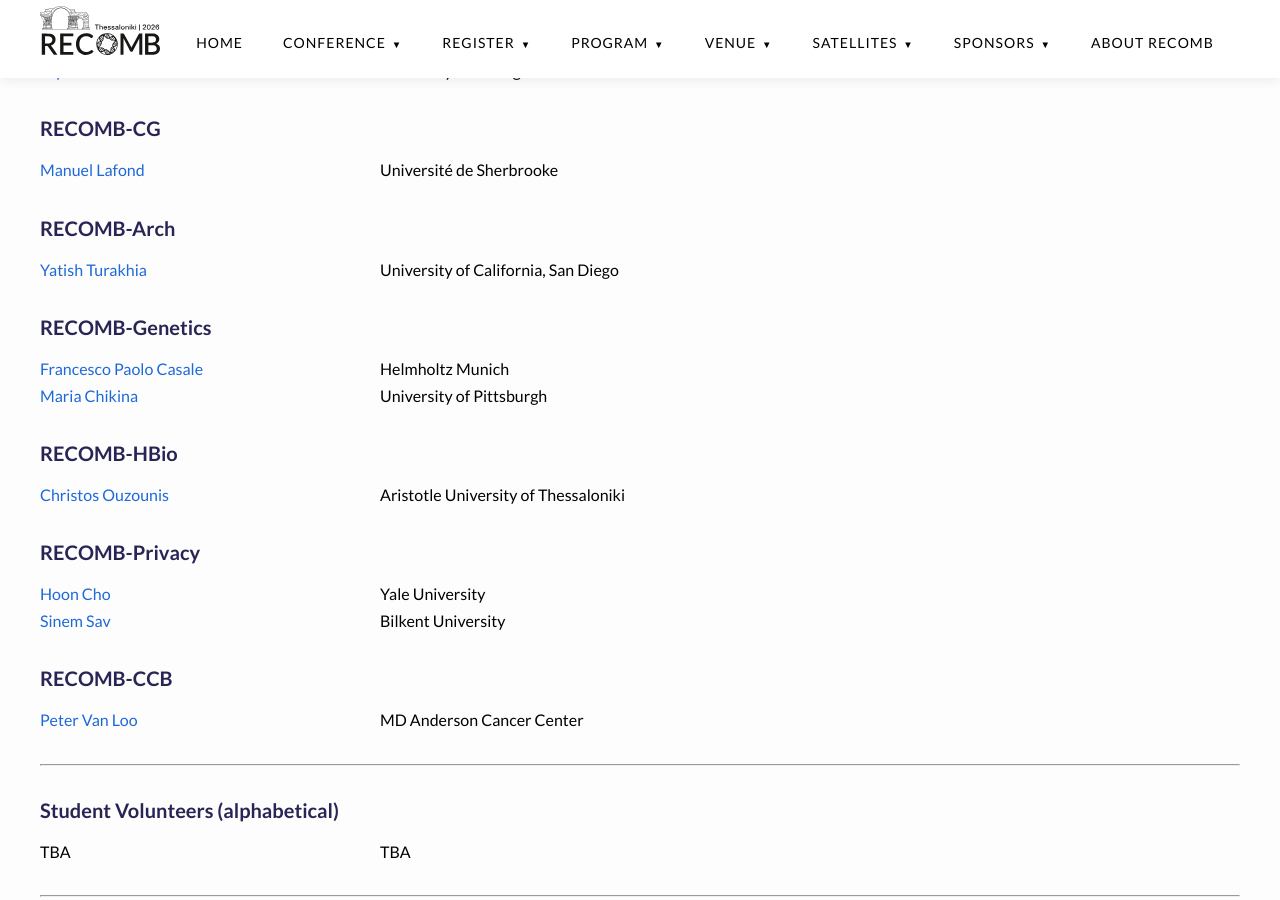
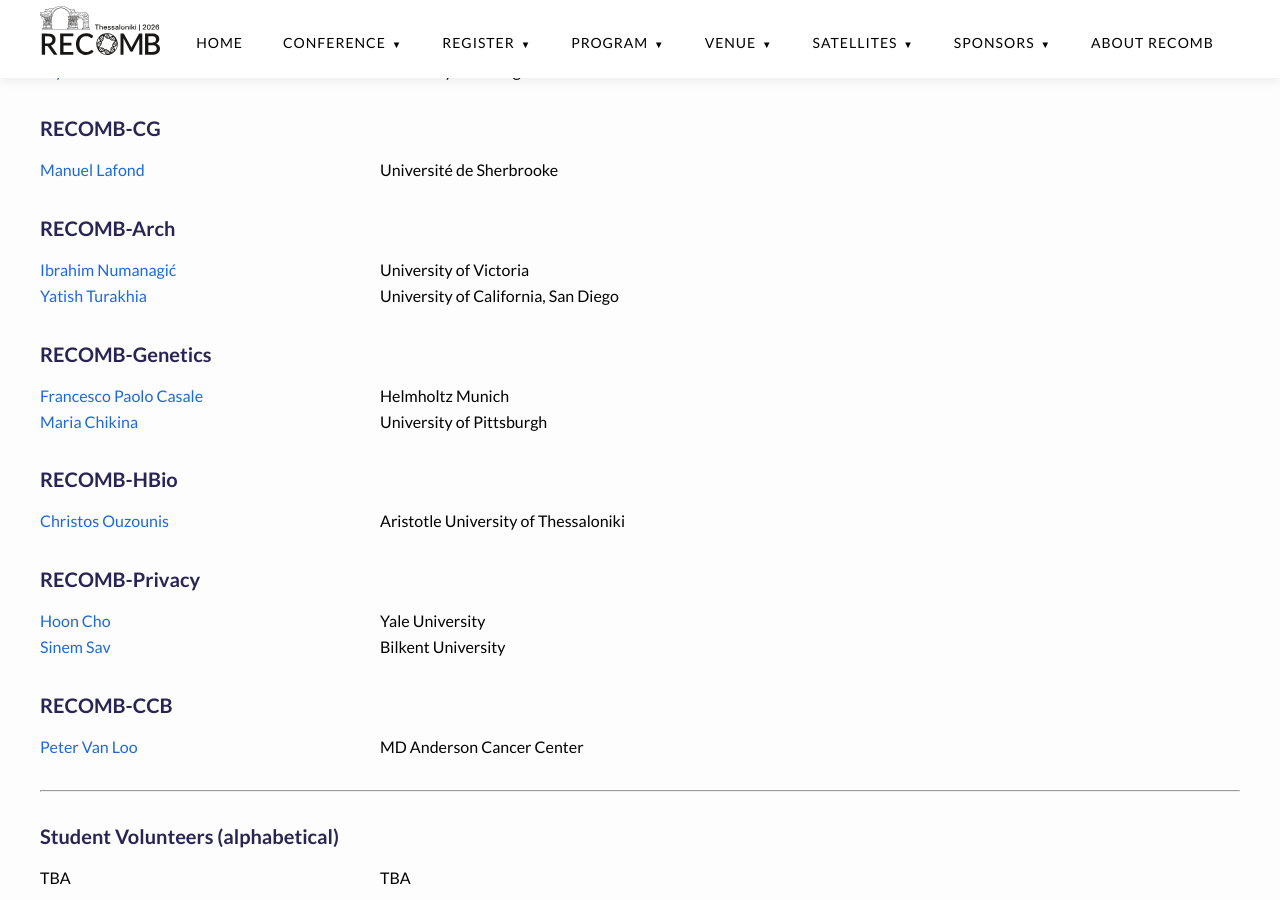
Before and after one commit to recomb-conference/recomb2026, a Jekyll site: the page built from committees.md, in a window 1280 px wide and 900 px high, scrolled down 1854 px. Built offline with Jekyll 4.4.1, drawn with Linux system fonts in a browser that asks for light colours; nearby versions of some CDN libraries.

Commit message:
Update committees.md

```diff
--- a/committees.md
+++ b/committees.md
@@ -75,6 +75,7 @@
 
 #### RECOMB-Arch
 
+| [Ibrahim Numanagić](https://saray.ca/~ibrahim/) | University of Victoria |
 | [Yatish Turakhia](https://turakhia.ucsd.edu/) | University of California, San Diego |
 
 #### RECOMB-Genetics
```
